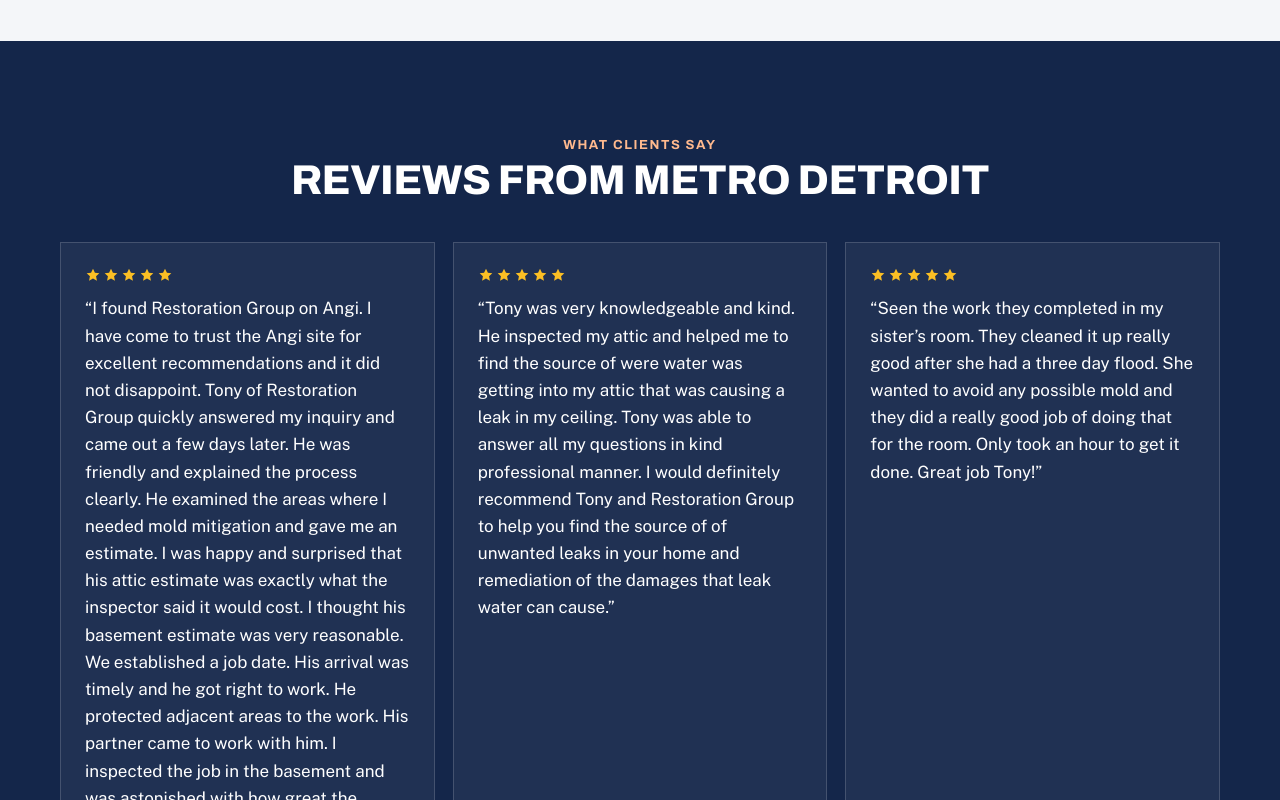
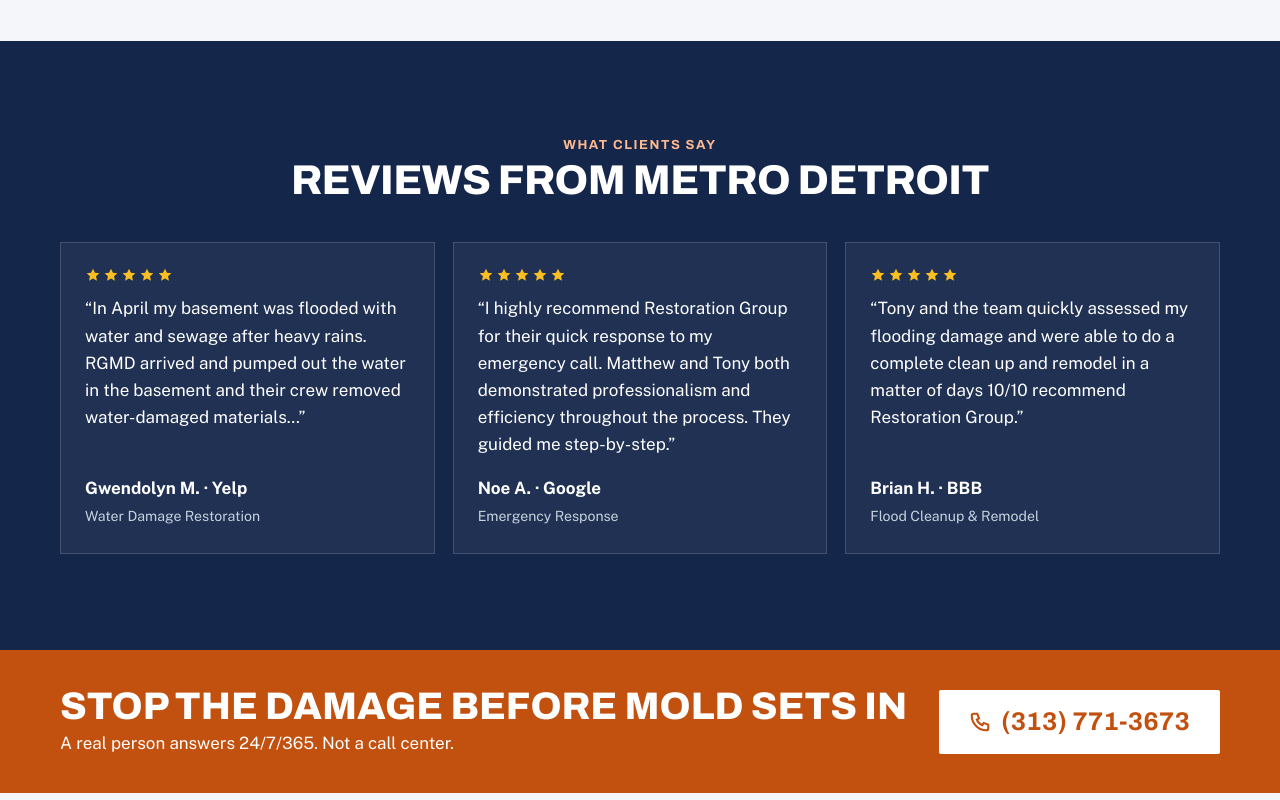
Before and after one commit to tonyv5498-afk/rgmd-website, a Next.js app: page /water-damage-lp in a window 1280 px wide. Shown: the part 2000-2800 px from the top of the page. Built offline with nearby package versions, Linux system fonts and the light colour scheme; no server answers.

Commit message:
Update review handling for water damage page

```diff
--- a/app/water-damage-lp/page.tsx
+++ b/app/water-damage-lp/page.tsx
@@ -54,12 +54,16 @@ function CallBtn({ label = SITE.phone, className = "" }: { label?: string; class
   );
 }
 
-// Same reviews as data/site.ts, with the editorial brackets removed for this page.
+// This page shows exactly 3 reviews, picked for water damage and fast response.
+// They come from data/site.ts (brackets removed); change the names here to swap them.
+const LP_REVIEW_AUTHORS = ["Gwendolyn M.", "Noe A.", "Brian H."];
 const LP_QUOTES: Record<string, string> = {
   "Gwendolyn M.": "In April my basement was flooded with water and sewage after heavy rains. RGMD arrived and pumped out the water in the basement and their crew removed water-damaged materials…",
-  "Wren C.": "We had an EXCELLENT experience with RGMD. They came out very quickly and fixed a mold issue in our attic. I am so grateful!! We even got a warranty to go with the service.",
 };
-const LP_REVIEWS = REVIEWS.map((r) => ({ ...r, quote: LP_QUOTES[r.author] ?? r.quote.replace(/\[|\]/g, "") }));
+const LP_REVIEWS = LP_REVIEW_AUTHORS
+  .map((name) => REVIEWS.find((r) => r.author === name))
+  .filter((r): r is (typeof REVIEWS)[number] => Boolean(r))
+  .map((r) => ({ ...r, quote: LP_QUOTES[r.author] ?? r.quote.replace(/\[|\]/g, "") }));
 
 type Props = { searchParams: Promise<{ [key: string]: string | string[] | undefined }> };
 
```
